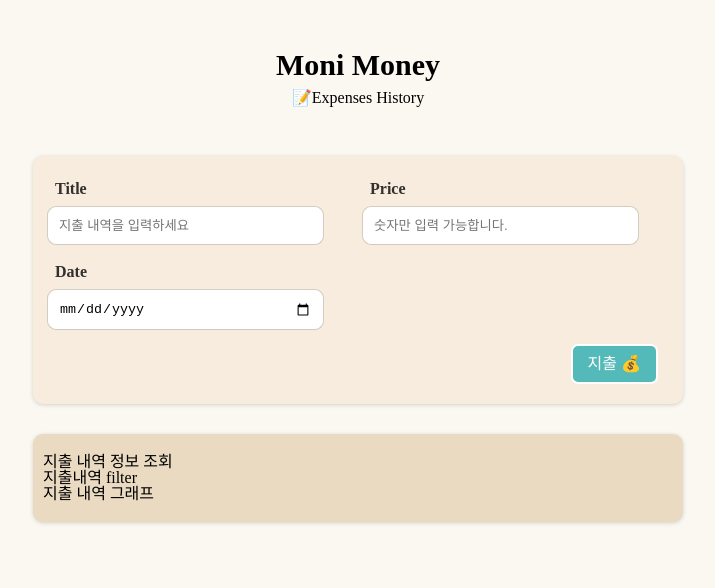
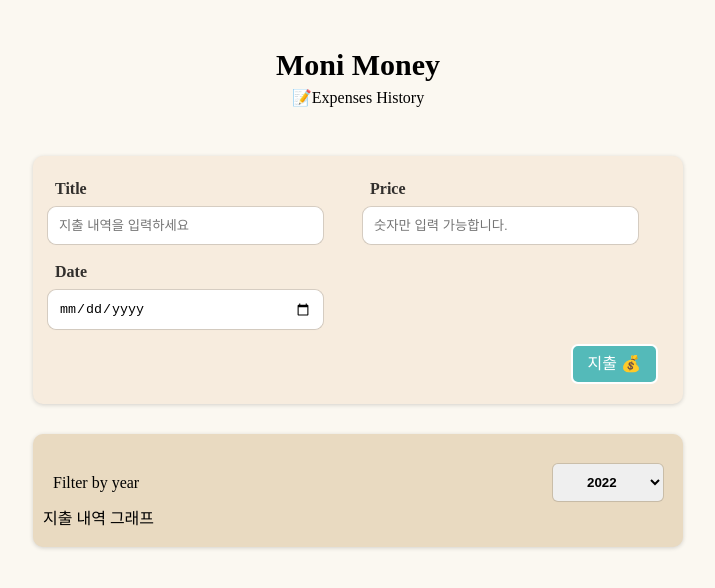
Before and after one commit to yws1502/Moni_Money, a React (Create React App) app: page / in a window 1280 px wide. Shown: the top 588 px of the page, without its empty margins (282-997 px from the left). Built offline with nearby package versions, Linux system fonts and the light colour scheme.

Commit message:
💄 지출 목록 필터 UI 구현

```diff
--- /dev/null
+++ b/src/components/Expenses/ExpenseFilter.css
@@ -0,0 +1,14 @@
+.filter-cont {
+  display: flex;
+  justify-content: space-between;
+  align-items: center;
+  margin: 10px;
+}
+.filter-cont select {
+  font-weight: 550;
+  border: none;
+  border-radius: 5px;
+  box-shadow: rgba(0, 0, 0, 0.02) 0px 1px 3px 0px, rgba(27, 31, 35, 0.15) 0px 0px 0px 1px;
+  padding: 10px 30px;
+  outline-color: #E9DAC1;
+}
--- /dev/null
+++ b/src/components/Expenses/ExpenseFilter.jsx
@@ -0,0 +1,19 @@
+import "./ExpenseFilter.css";
+
+function ExpenseFilter(props) {
+  return (
+    <div className="filter-cont">
+      <strong>Filter by year</strong>
+      <select>
+        <option value="2020">2020</option>
+        <option value="2021">2021</option>
+        <option value="2022" selected>
+          2022
+        </option>
+        <option value="2023">2023</option>
+      </select>
+    </div>
+  );
+}
+
+export default ExpenseFilter;
--- a/src/components/Expenses/Expenses.jsx
+++ b/src/components/Expenses/Expenses.jsx
@@ -1,13 +1,13 @@
 import "./Expenses.css";
 import ExpenseList from "./ExpenseList";
+import ExpenseFilter from "./ExpenseFilter";
 import Card from "../UI/Card";
 
 function Expenses(props) {
   return (
     <Card className="expenses">
       <h2 className="a11y-hidden">지출 내역 정보 조회</h2>
-      지출 내역 정보 조회
-      <div>지출내역 filter</div>
+      <ExpenseFilter />
       <div>지출 내역 그래프</div>
       <ExpenseList expenses={props.expenses} />
     </Card>
```
